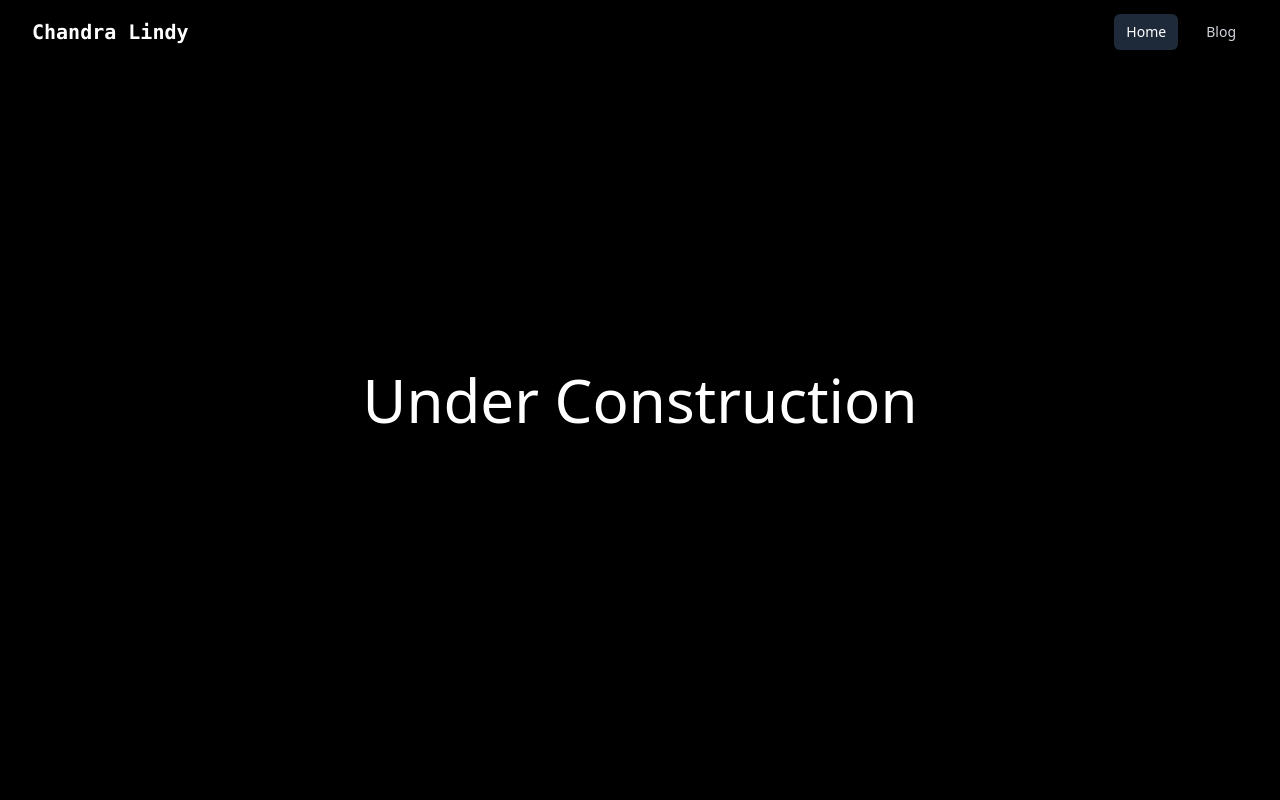
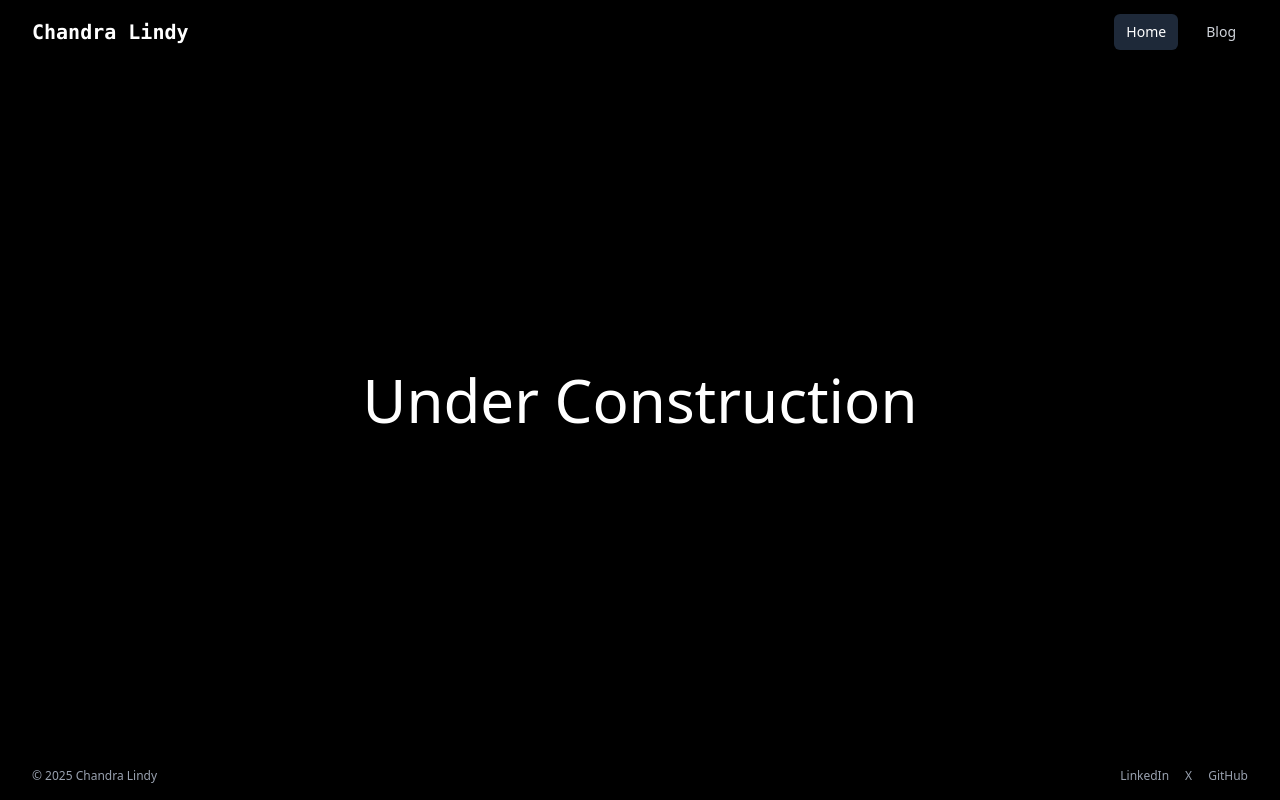
Before and after one commit to chandra-lindy/chandra-lindy.com, a Next.js app: page / in a window 1280 px wide. Built offline with nearby package versions, Linux system fonts and the light colour scheme.

Commit message:
add footer component

```diff
--- a/src/app/layout.tsx
+++ b/src/app/layout.tsx
@@ -2,6 +2,7 @@ import type { Metadata } from "next";
 import { Inconsolata, Merriweather_Sans } from "next/font/google";
 import "./globals.css";
 import Navigation from "@/components/Navigation";
+import Footer from "@/components/Footer";
 
 const inconsolata = Inconsolata({
   variable: "--font-inconsolata",
@@ -28,10 +29,11 @@ export default function RootLayout({
   return (
     <html lang="en">
       <body
-        className={`${inconsolata.variable} ${merriweatherSans.variable} antialiased`}
+        className={`${inconsolata.variable} ${merriweatherSans.variable} antialiased flex flex-col min-h-screen`}
       >
         <Navigation />
-        {children}
+        <main className="flex-grow">{children}</main>
+        <Footer />
       </body>
     </html>
   );
--- a/src/app/page.tsx
+++ b/src/app/page.tsx
@@ -1,6 +1,6 @@
 export default function Home() {
   return (
-    <div className="flex h-screen w-screen items-center justify-center bg-black text-white">
+    <div className="flex h-screen w-screen items-center justify-center bg-black text-white z-10">
       <h1 className="text-6xl text-center">Under Construction</h1>
     </div>
   );
--- /dev/null
+++ b/src/components/Footer.tsx
@@ -0,0 +1,45 @@
+"use client";
+
+import Link from "next/link";
+
+export default function Footer() {
+  const currentYear = new Date().getFullYear();
+
+  return (
+    <footer className="fixed bottom-0 w-full bg-black bg-opacity-90 text-gray-400 py-4 z-50">
+      <div className="max-w-7xl mx-auto px-4 sm:px-6 lg:px-8">
+        <div className="flex flex-col md:flex-row justify-between items-center text-xs">
+          <div className="mb-2 md:mb-0">
+            © {currentYear} Chandra Lindy
+          </div>
+          <div className="flex space-x-4">
+            <Link
+              href="https://linkedin.com/in/chandra-lindy"
+              target="_blank"
+              rel="noopener noreferrer"
+              className="hover:text-white transition-colors duration-200"
+            >
+              LinkedIn
+            </Link>
+            <Link
+              href="https://x.com/ChandraLindy"
+              target="_blank"
+              rel="noopener noreferrer"
+              className="hover:text-white transition-colors duration-200"
+            >
+              X
+            </Link>
+            <Link
+              href="https://github.com/chandra-lindy"
+              target="_blank"
+              rel="noopener noreferrer"
+              className="hover:text-white transition-colors duration-200"
+            >
+              GitHub
+            </Link>
+          </div>
+        </div>
+      </div>
+    </footer>
+  );
+}
```
